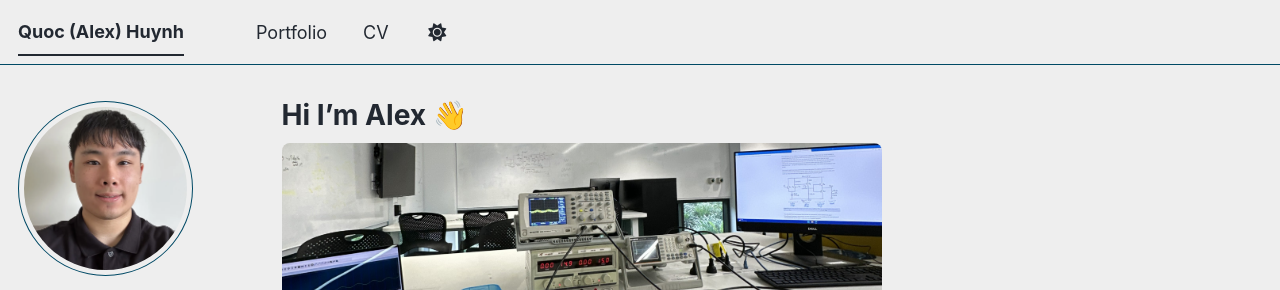
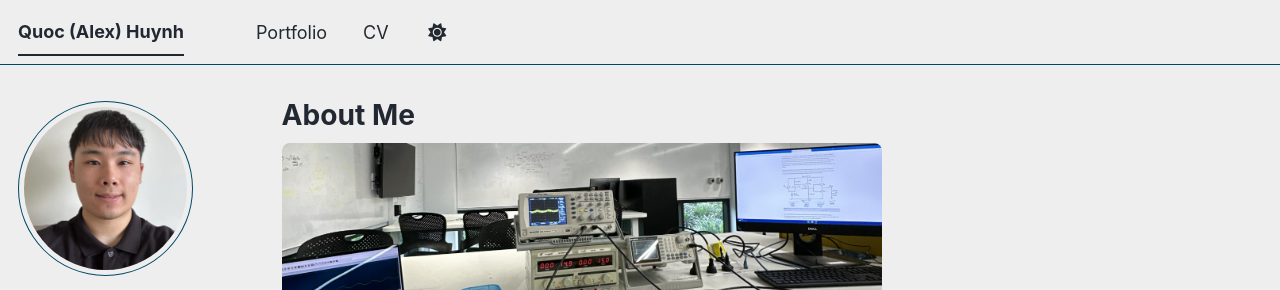
Before and after one commit to quochuynh1/quochuynh1.github.io, a Jekyll site: the page built from _pages/about.md, in a window 1280 px wide and 900 px high. Shown: the top 290 px of the window. Built offline with Jekyll 4.4.1, drawn with Linux system fonts in a browser that asks for light colours; a script bundle is joined from its source files by our own code; library files that are not in the unit come from our copies.

Commit message:
Update about page

```diff
--- a/_includes/author-profile.html
+++ b/_includes/author-profile.html
@@ -7,15 +7,17 @@
 <div itemscope itemtype="http://schema.org/Person">
 
   <div class="author__avatar">
-    {% if author.avatar contains "://" %}
-    	<img src="{{ author.avatar }}" alt="{{ author.name }}"  fetchpriority="high" />
-    {% else %}
-    	<img src="{{ author.avatar | prepend: "/images/" | prepend: base_path }}" class="author__avatar" alt="{{ author.name }}"  fetchpriority="high" />
-    {% endif %}
+    <a href="{{ '/' | relative_url }}">
+      {% if author.avatar contains "://" %}
+        <img src="{{ author.avatar }}" alt="{{ author.name }}" fetchpriority="high" />
+      {% else %}
+        <img src="{{ author.avatar | prepend: "/images/" | prepend: base_path }}" class="author__avatar" alt="{{ author.name }}" fetchpriority="high" />
+      {% endif %}
+    </a>
   </div>
 
   <div class="author__content">
-    <h3 class="author__name">{{ author.name }}</h3>
+    <h3 class="author__name"><a href="{{ '/' | relative_url }}" style="color: inherit; text-decoration: none;">{{ author.name }}</a></h3>
     {% if author.pronouns %}<p class="author__pronouns">{{ author.pronouns }}</p>{% endif %}
     {% if author.bio %}<p class="author__bio">{{ author.bio }}</p>{% endif %}
   </div>
--- a/_pages/about.md
+++ b/_pages/about.md
@@ -1,6 +1,6 @@
 ---
 permalink: /
-title: "Hi I'm Alex 👋"
+title: "About Me"
 author_profile: true
 redirect_from:
   - /about/
```
